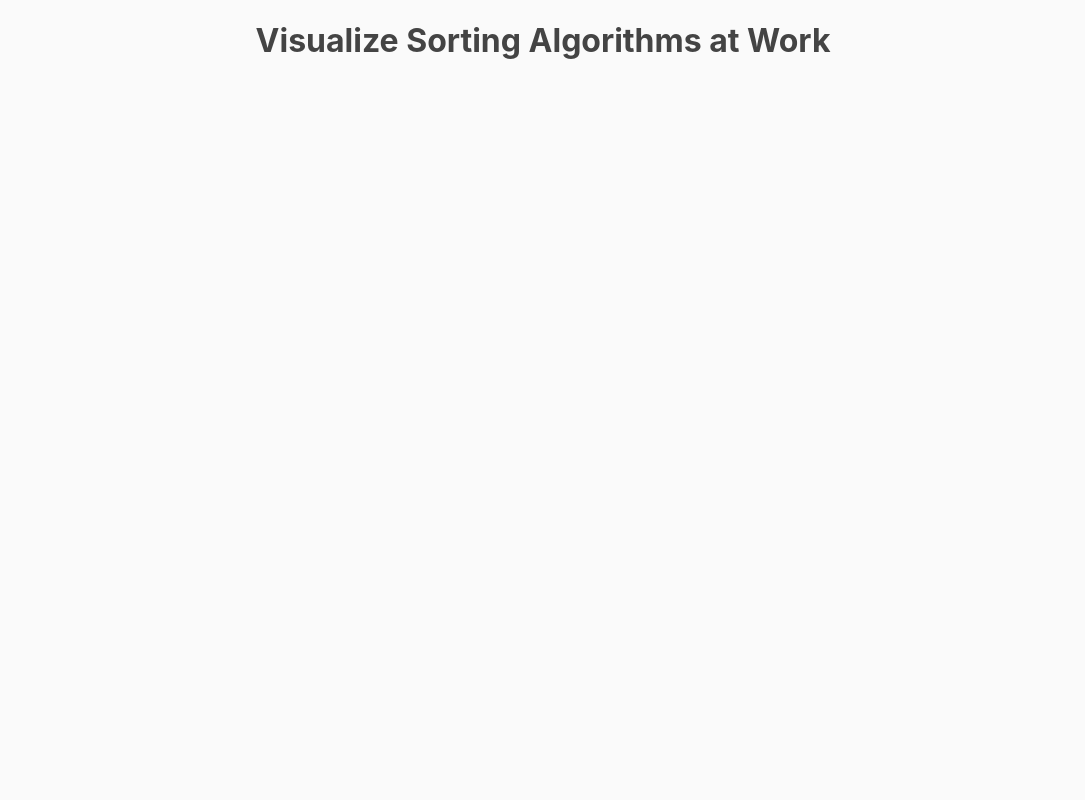
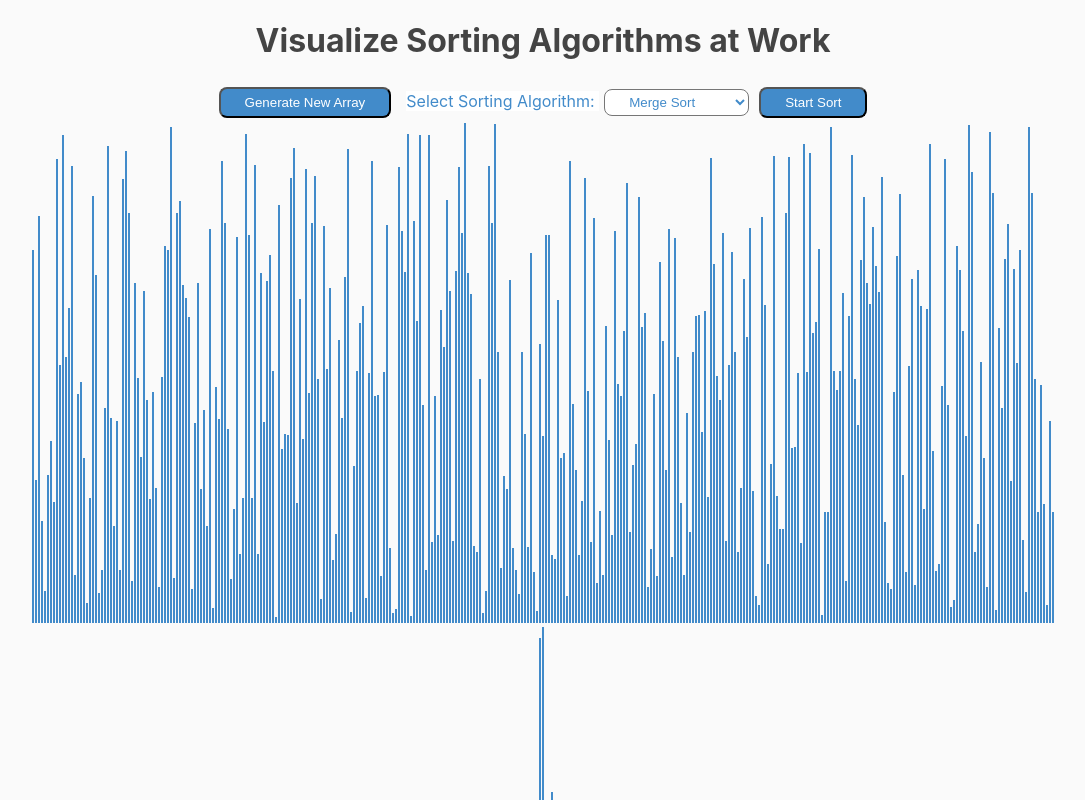
Before and after one commit to twedds95/Algorithm-Viewer-Django, a React (Create React App) app in the folder SortingVisualization/frontend/: page / in a window 1280 px wide. Shown: the top 800 px of the page, without its empty margins (97-1182 px from the left). Built offline with nearby package versions, Linux system fonts and the light colour scheme.

Commit message:
refactored to React for Algorithm visualization

```diff
--- /dev/null
+++ b/SortingVisualization/frontend/src/Animations/animations.css
@@ -0,0 +1,53 @@
+
+.array-container {
+  left: 100px;
+  margin: auto;
+  width: 80%;
+  display: block;
+}
+
+.array-bar {
+  width: 2px;
+  display: inline-block;
+  margin: 0 0.5px;
+}
+
+button {
+    transition-duration: 0.4s;
+    background-color: #428bca;
+    color: white;
+    padding: 6px 24px;
+    border-radius: 8px;
+    margin: 5px;
+}
+
+select {
+    background-color: white;
+    color: #428bca;
+    padding: 4px 20px;
+    border-radius: 8px;
+    margin: 5px;
+}
+
+option, label {
+   background-color: white;
+    color: #428bca;
+    margin-left: 10px;
+}
+
+button:hover {
+    color: #428bca;
+    background-color: white;
+    border-color: #428bca;
+    border-radius: 8px;
+}
+
+body {
+  background: #fafafa;
+  color: #333333;
+  margin-top: 10px;
+}
+
+h1, h2, h3, h4, h5, h6 {
+  color: #444444;
+}
--- a/SortingVisualization/frontend/src/Animations/animations.js
+++ b/SortingVisualization/frontend/src/Animations/animations.js
@@ -1,34 +1,57 @@
 import {getMergeSortAnimations} from '../SortingAlgorithms/mergeSort.js';
+import React from "react";
+import './animations.css';
 
 const PRIMARY_COLOR = '#428bca';
 const SECONDARY_COLOR = '#150855';
 const SPEED = 1;
+const NUMBER_OF_ARRAY_BARS = 350;
+const MAX_HEIGHT = 500;
+
+const SORTING_ALGORITHMS = ["Merge Sort", "Quick Sort", "Selection Sort", "Insertion Sort"];
 
 // Referenced and modified from Youtube video https://www.youtube.com/watch?v=pFXYym4Wbkc
 // and github source code:
 // https://github.com/clementmihailescu/Sorting-Visualizer-Tutorial/blob/master/src/SortingVisualizer/SortingVisualizer.jsx
 
-export function changeColor() {
-    const arrayBars = document.getElementsByClassName('rect-bar');
-    for (const bar in arrayBars) {
-        if (bar.style.fill === PRIMARY_COLOR){
-            bar.style.fill = SECONDARY_COLOR
-        }
-        else {
-            bar.style.fill = PRIMARY_COLOR
-        }
-    }
+export default class SortingVisualizer extends React.Component {
+    constructor(props) {
+        super(props);
+
+        this.state = {
+            array: [],
+        };
     }
 
-      export function animateSorting(numLib) {
-            console.log(numLib)
-            let numList = [];
-            for (const n in numLib) {
-                numList.push(n)
+    componentDidMount() {
+        this.resetArray();
     }
-            const animations = getMergeSortAnimations(numList);
+
+    resetArray() {
+        const array = [];
+        for (let i = 0; i < NUMBER_OF_ARRAY_BARS; i++) {
+            array.push(randomIntFromInterval(5, MAX_HEIGHT));
+        }
+        this.setState({array});
+    }
+
+    animateSorting() {
+        let animations = [];
+        switch (document.getElementById('algorithm').value) {
+            case "Merge Sort":
+                animations = getMergeSortAnimations(this.state.array);
+                break;
+            case "Quick Sort":
+                break;
+            case "Selection Sort":
+                break;
+            case "Insertion Sort":
+                break;
+
+        }
+
         for (let i = 0; i < animations.length; i++) {
-              const arrayBars = document.getElementsByClassName('rect-bar');
+            const arrayBars = document.getElementsByClassName('array-bar');
             const isColorChange = i % 3 !== 2;
             if (isColorChange) {
                 const [barOneIdx, barTwoIdx] = animations[i];
@@ -36,8 +59,8 @@ export function changeColor() {
                 const barTwoStyle = arrayBars[barTwoIdx].style;
                 const color = i % 3 === 0 ? SECONDARY_COLOR : PRIMARY_COLOR;
                 setTimeout(() => {
-                  barOneStyle.fill = color;
-                  barTwoStyle.fill = color;
+                    barOneStyle.backgroundColor = color;
+                    barTwoStyle.backgroundColor = color;
                 }, i * SPEED);
             } else {
                 setTimeout(() => {
@@ -48,3 +71,46 @@ export function changeColor() {
             }
         }
     }
+
+    createSelection() {
+        let select = []
+
+        // Outer loop to create parent
+        for (let i = 0; i < SORTING_ALGORITHMS.length; i++) {
+            select.push(<option value={SORTING_ALGORITHMS[i]}>{SORTING_ALGORITHMS[i]}</option>)
+        }
+        return select
+    }
+
+    render() {
+        const {array} = this.state;
+
+        return (
+            <div>
+                <button onClick={() => this.resetArray()}>Generate New Array</button>
+                <label>Select Sorting Algorithm: </label>
+                <select className="m-2" id="algorithm">
+                    {this.createSelection()}
+                </select>
+                <button onClick={() => this.animateSorting()}>Start Sort</button>
+                <div className="array-container">
+                    {array.map((value, idx) => (
+                        <div
+                            className="array-bar"
+                            key={idx}
+                            style={{
+                                backgroundColor: PRIMARY_COLOR,
+                                height: `${value}px`,
+                            }}>
+                        </div>
+                    ))}
+                </div>
+            </div>
+        );
+    }
+}
+
+function randomIntFromInterval(min, max) {
+    // min and max included
+    return Math.floor(Math.random() * (max - min + 1) + min);
+}
--- a/SortingVisualization/frontend/src/App.css
+++ b/SortingVisualization/frontend/src/App.css
@@ -30,55 +30,14 @@
 
 body {
   background: #fafafa;
-  color: #333333;
+  color: #428bca;
   margin-top: 10px;
 }
 
 h1, h2, h3, h4, h5, h6 {
-  color: #444444;
+  color: #428bca;
 }
 
-ul {
-  margin: 0;
-}
-
-.bg-steel {
-  background-color: #5f788a;
-}
-
-.site-header .navbar-nav .nav-link {
-  color: #cbd5db;
-}
-
-.site-header .navbar-nav .nav-link:hover {
-  color: #ffffff;
-}
-
-.site-header .navbar-nav .nav-link.active {
-  font-weight: 500;
-}
-
-.button {
-    transition-duration: 0.4s;
-    background-color: #428bca;
-    color: white;
-    padding: 1px 24px;
-    border-radius: 8px;
-}
-
-.button:hover {
-    color: black;
-    background-color: white;
-    border-color: #428bca;
-    border-radius: 8px;
-}
-
-.sorting-block {
-    text-align: center;
-    width: 70%;
-    height: 500px;
-    border-color: black;
-}
 
 @keyframes App-logo-spin {
   from {
--- a/SortingVisualization/frontend/src/App.js
+++ b/SortingVisualization/frontend/src/App.js
@@ -1,11 +1,12 @@
 import React from 'react';
 import './App.css';
+import SortingVisualizer from "./Animations/animations";
 
 function App() {
   return (
     <div className="App">
         <h1> Visualize Sorting Algorithms at Work</h1>
-
+        <SortingVisualizer/>
     </div>
   );
 }
--- a/SortingVisualization/frontend/src/index.css
+++ b/SortingVisualization/frontend/src/index.css
@@ -11,3 +11,7 @@ code {
   font-family: source-code-pro, Menlo, Monaco, Consolas, 'Courier New',
     monospace;
 }
+
+h1, h2, h3, h4, h5, h6 {
+  color: #428bca;
+}
```
Also changed, not shown: SortingVisualization/frontend/src/Animations/SortingWindow.html (deleted, +0 -21 lines), 2 other files (tests, documents, lock files or other folders). Lines whose indentation alone changed are shown as unchanged.
